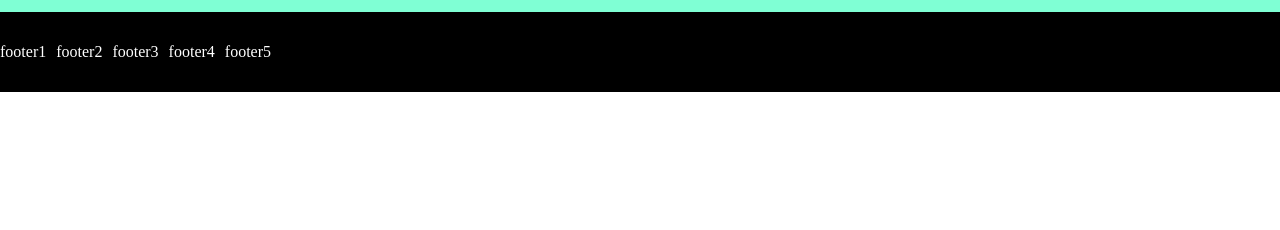
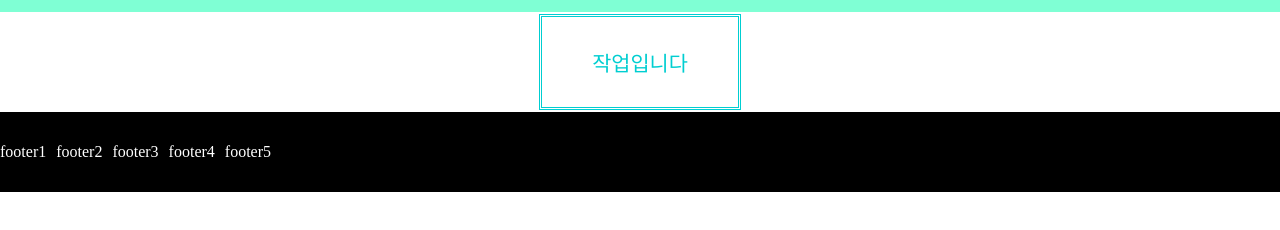
Before and after one commit to saemii-24/git_practice_2, a plain HTML site: page index.html in a window 1280 px wide. Shown: the part 88-318 px from the top of the page. Drawn offline with Linux system fonts and the light colour scheme.

Commit message:
nuri again

```diff
--- a/header.css
+++ b/header.css
@@ -2,3 +2,8 @@
 *{margin: 0; padding: 0; box-sizing: border-box;}
 header{background-color: aquamarine; height: 100px; padding: 15px;}
 header p{font-size: 3rem; color: cornflowerblue;}
+
+.nuri{width: 100%; height: 100px; display: flex; align-items: center; justify-content: center;}
+.nuri button{background: transparent; padding: 30px 50px; font-size: 1.3rem; cursor: pointer;
+color: darkturquoise; border: 3px double darkturquoise;}
+.nuri button:hover{opacity: 0.5;}
--- a/index.html
+++ b/index.html
@@ -11,6 +11,9 @@
     <header>
         <p>누리 작업</p>
     </header>
+    <div class="nuri">
+        <button>작업입니다</button>
+    </div>
     <footer>
         <ul>
             <li>footer1</li>
```
